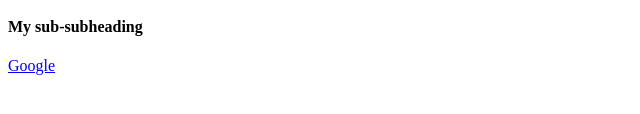
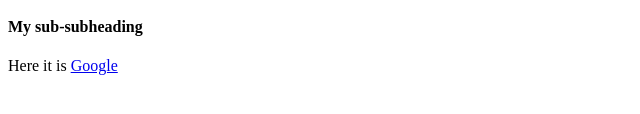
Before and after one commit to ptetali9/HTML-Assignment-1, a plain HTML site: page index.html in a window 1280 px wide. Shown: the part 152-266 px from the top of the page, without its empty margins (0-640 px from the left). Drawn offline with Linux system fonts and the light colour scheme.

Commit message:
Update index.html

```diff
--- a/index.html
+++ b/index.html
@@ -8,7 +8,7 @@
       <h2>my top level heading</h2>
       <h3>my subheading</h3>
       <h4>My sub-subheading</h4>
-      <a href="https://www.google.com">Google</a>
+     <p>Here it is <a href="https://www.google.com">Google</a>
+       </body>
 
-    </body>
       </html>
```
